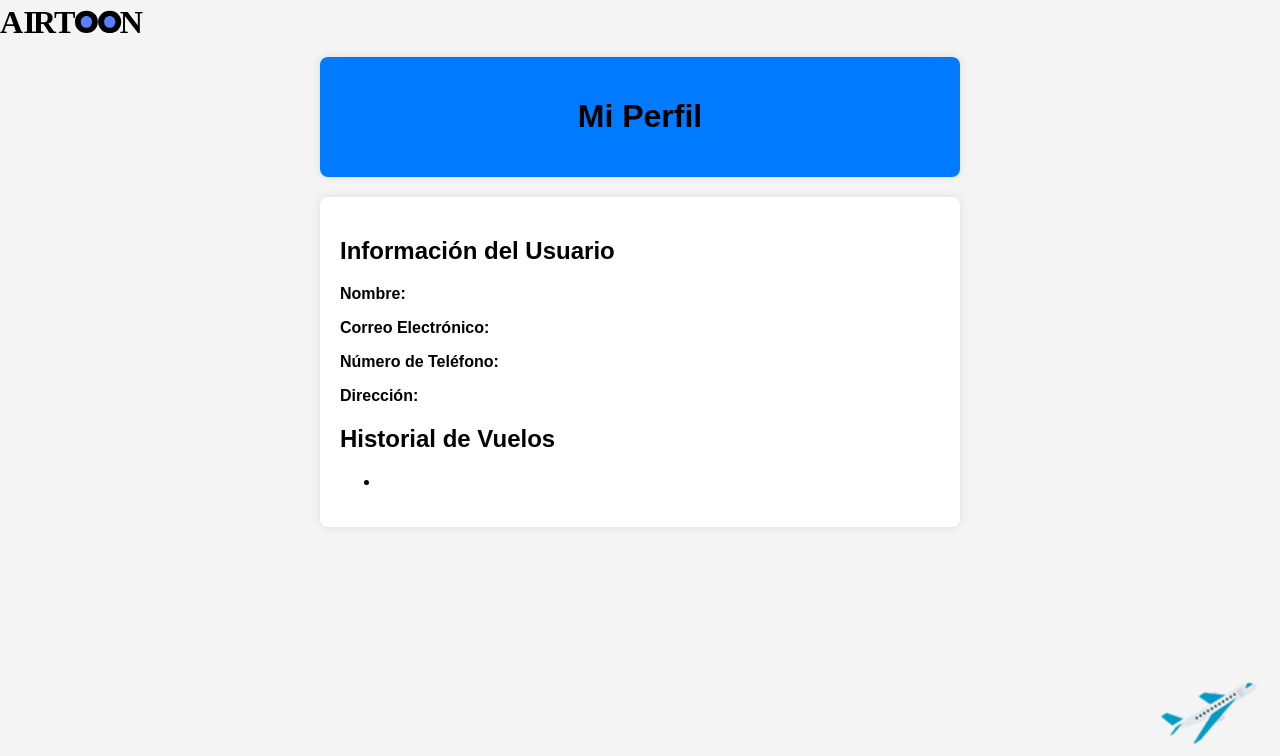
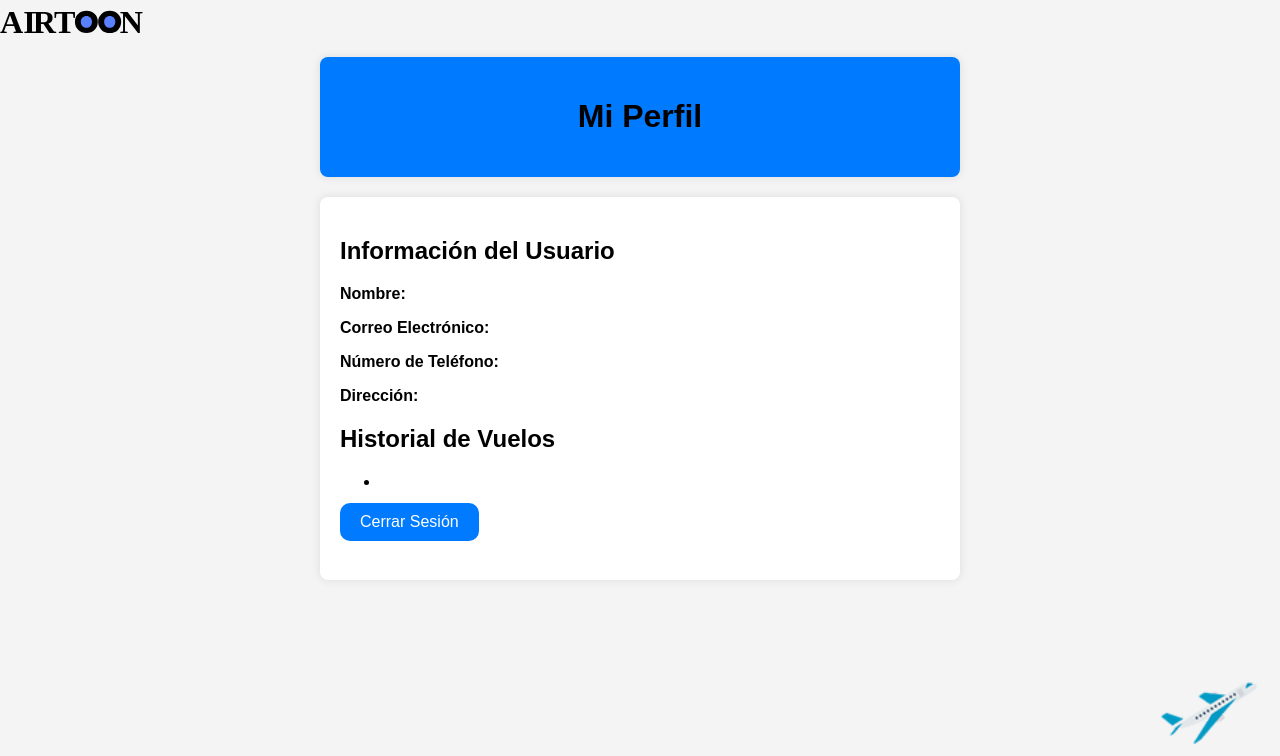
Before and after one commit to julsk12/Airline, a Flask app: page /fronted/indexperfil in a window 1280 px wide. Shown: the part 19-775 px from the top of the page. Run offline with Flask 3, Linux system fonts and the light colour scheme; data that the repository does not hold is empty.

Commit message:
cerrar sesion configurado

```diff
--- a/src/config/static/js/perfil.js
+++ b/src/config/static/js/perfil.js
@@ -24,6 +24,12 @@ function cargarus() {
         });
 }
 
+function cerrarUS() {
+    window.alert("Sesion Finalizada");
+    localStorage.removeItem('IDU');
+    window.location.replace('/');
+}
+
 document.addEventListener('DOMContentLoaded', function() {
     cargarus();
 });
--- a/src/config/templates/public/perfil.html
+++ b/src/config/templates/public/perfil.html
@@ -44,6 +44,24 @@
         .icon img {
             height: 100px;
         }
+
+        button {
+            background-color: #007bff;
+            color: #fff;
+            padding: 10px 20px;
+            border: none;
+            border-radius: 10px;
+            cursor: pointer;
+            font-size: 16px;
+            transition: background-color 0.3s ease;
+            position: relative;
+            transform: translateY(-50%);
+            margin-top: 15px;
+        }
+
+        button:hover {
+            background-color: #0056b3;
+        }
     </style>
 </head>
 <body>
@@ -69,6 +87,7 @@
         <ul>
             <li id="R5"></li>
         </ul>
+        <button type="button" onclick="cerrarUS()">Cerrar Sesión</button>
     </section>
     <div class="icon">
         <img src="../../static/img/category/icon2.png" alt="Icono">
```
